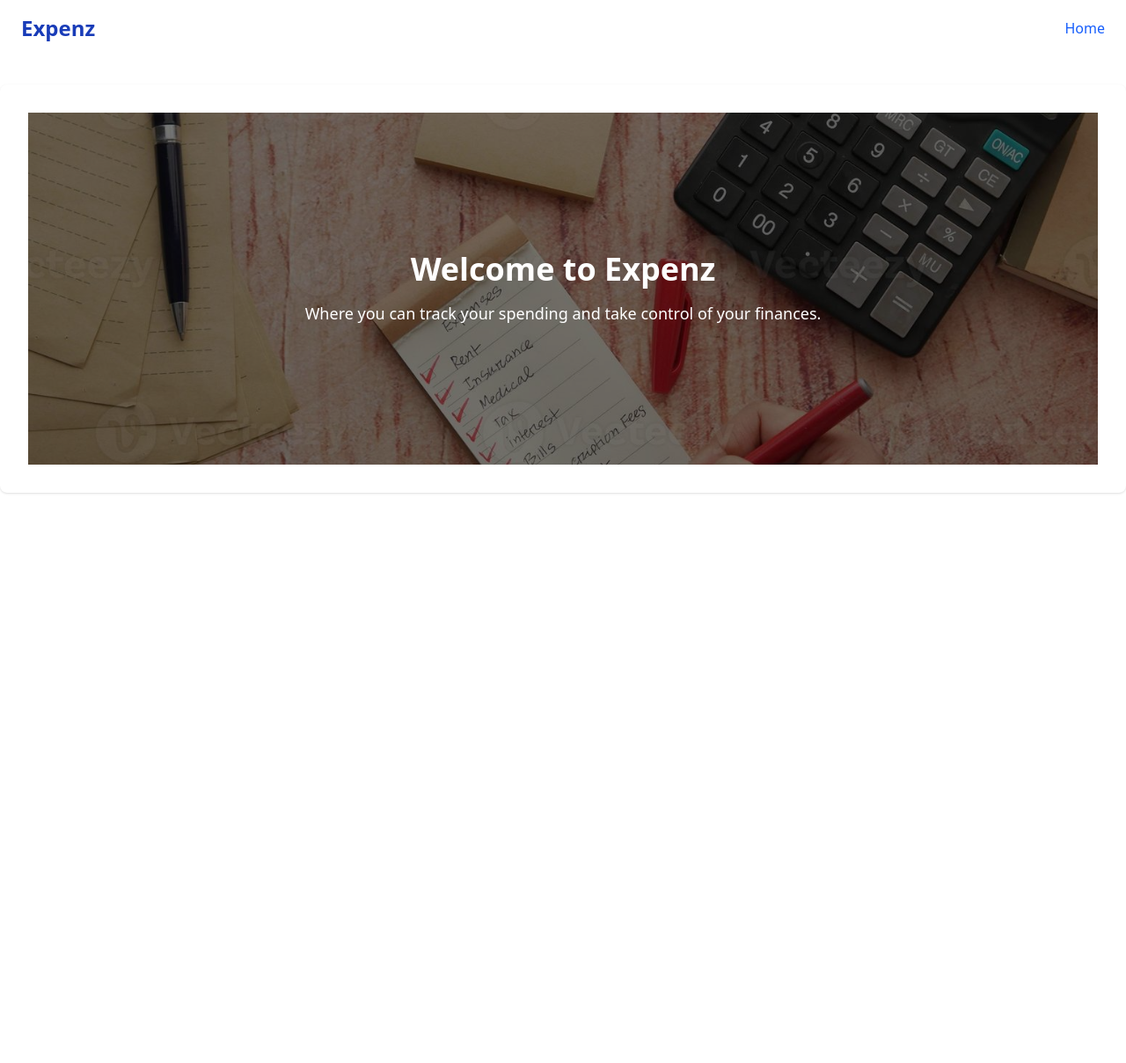
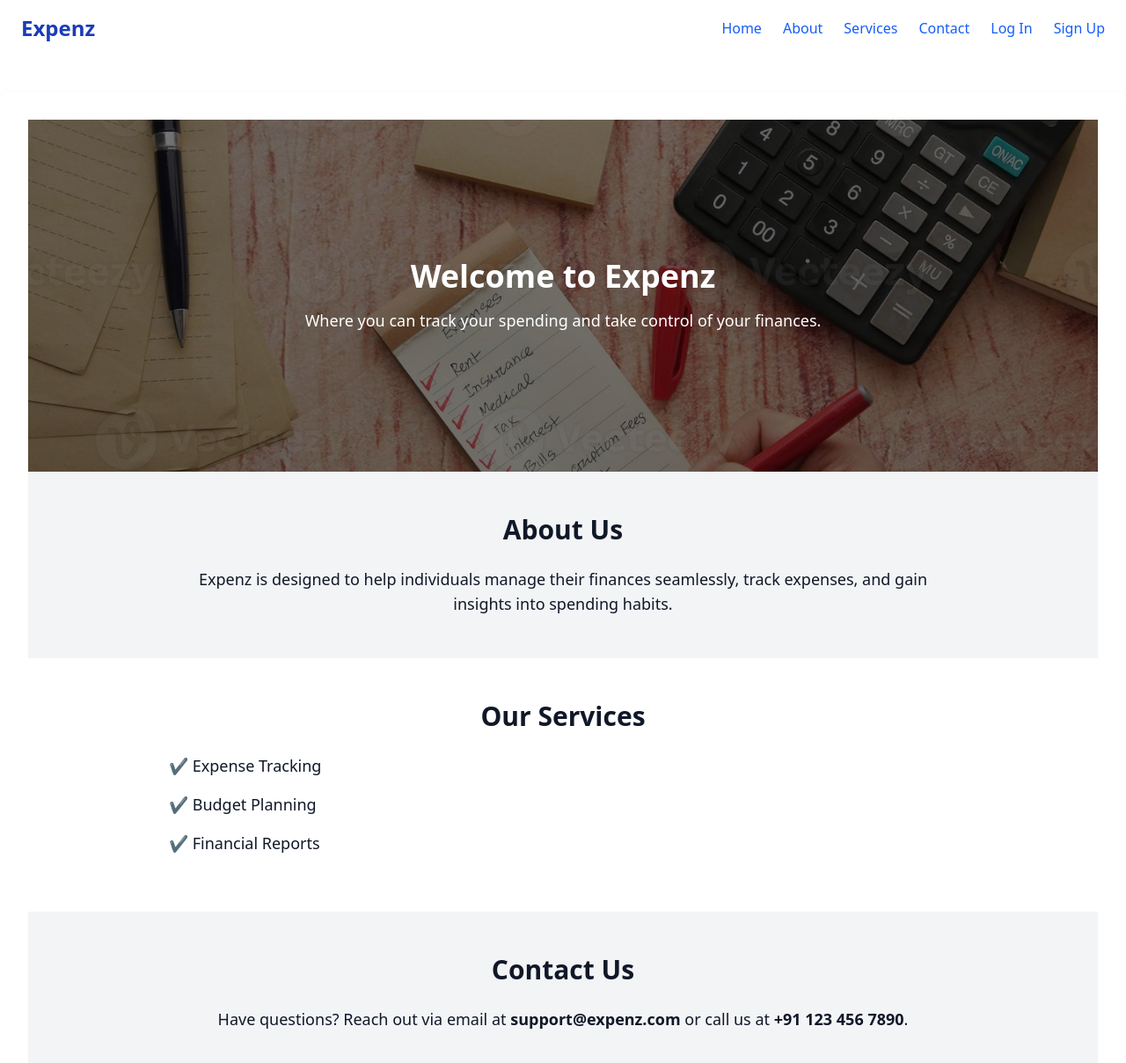
Before and after one commit to HarineCellam/CC7165509_Expense_Tracker, a React (Vite) app: page / in a window 1280 px wide. Shown: the top 1208 px of the page at 88% size. Before the commit the page ends 800 px from the top, so only its background shows below. Built offline with nearby package versions, Linux system fonts and the light colour scheme.

Commit message:
Commit Home Page

```diff
--- a/src/App.jsx
+++ b/src/App.jsx
@@ -1,26 +1,48 @@
+import { useEffect, useState } from 'react';
 import { Link, Route, BrowserRouter as Router, Routes } from 'react-router-dom';
 import './App.css';
 import Home from './pages/Home';
+import LogIn from './pages/LogIn';
+import SignUp from './pages/SignUp';
+
 
 function App() {
+
+  const [shadow, setShadow] = useState(false);
+
+  useEffect(() => {
+    const handleScroll = () => {
+      setShadow(window.scrollY > 10);
+    };
+    window.addEventListener("scroll", handleScroll);
+    return () => window.removeEventListener("scroll", handleScroll);
+  }, []);
+
 
   return (
     <Router>
       <div className='min-h-screen flex flex-col bg-white dark:bg-gray-900'>
-        <nav className='w-full shadow-md'>
+        <nav className={`w-full fixed top-0 left-0 z-50 bg-white dark:bg-gray-800 transition-shadow ${shadow ? 'shadow-md' : 'shadow-none'}`}>
           <div className='mx-auto flex justify-between items-center bg-white text-blue-800 dark:bg-gray-800 dark:text-white px-6 py-4'>
             <h1 className='text-2xl font-bold text-blue-800 dark:text-white'>
               Expenz
             </h1>
             <div className='space-x-6'>
               <Link to="/" className='text-blue-600 hover:text-blue-800 font-medium transition-colors'>Home</Link>
+              <a href="#about" className='text-blue-600 hover:text-blue-800 font-medium transition-colors'>About</a>
+              <a href="#services" className='text-blue-600 hover:text-blue-800 font-medium transition-colors'>Services</a>
+              <a href="#contact" className='text-blue-600 hover:text-blue-800 font-medium transition-colors'>Contact</a>
+              <Link to="/login" className='text-blue-600 hover:text-blue-800 font-medium transition-colors'>Log In</Link>
+              <Link to="/signup" className='text-blue-600 hover:text-blue-800 font-medium transition-colors'>Sign Up</Link>
             </div>
           </div>
         </nav>
-        <main className="flex-1 flex justify-center items-start bg-white dark:bg-gray-900 text-gray-900 dark:text-white">
+        <main className="flex-1 flex pt-[72px] justify-center items-start bg-white dark:bg-gray-900 text-gray-900 dark:text-white">
           <div className="w-full rounded-lg shadow p-8 mt-8 bg-white dark:bg-gray-800">
             <Routes>
               <Route path='/' element={<Home/>} />
+              <Route path="/login" element={<LogIn />} />
+              <Route path="/signup" element={<SignUp />} />
             </Routes>
           </div>
         </main>
@@ -29,4 +51,4 @@
   );
 }
 
-export default App
+export default App;
--- a/src/components/useDarkMode.jsx
+++ b/src/components/useDarkMode.jsx
@@ -15,6 +15,7 @@
   return [theme, setTheme];
 }
 
+// const [theme, setTheme] = useDarkMode();
 {/* <button onClick={() => setTheme(theme === 'dark' ? 'light' : 'dark')}
               className={`w-12 h-6 flex items-center bg-gray-300 dark:bg-gray-600 rounded-full p-1 transition duration-300 ease-in-out ${theme === 'dark' ? 'justify-end' : 'justify-start'}`}
               aria-label="Toggle Theme">
--- a/src/index.css
+++ b/src/index.css
@@ -1 +1,5 @@
 @import "tailwindcss";
+
+html {
+  scroll-behavior: smooth;
+}
--- a/src/pages/Home.jsx
+++ b/src/pages/Home.jsx
@@ -3,6 +3,7 @@
 function Home(){
     const navigate = useNavigate();
     return(
+        <div>
         <div className="relative h-[50vh] w-full bg-cover bg-center bg-no-repeat" style={{ backgroundImage: "url('/home-bg-img.jpg')" }}>
             <div className="absolute inset-0 bg-black/50 flex items-center justify-center">
                 <div className="text-center text-white px-6">
@@ -11,6 +12,30 @@
                 </div>
             </div>
         </div>
+
+      <section id='about' className="py-12 px-8 bg-gray-100 dark:bg-gray-800">
+        <h2 className="text-3xl font-bold text-center mb-6">About Us</h2>
+        <p className="text-lg text-center max-w-4xl mx-auto">
+          Expenz is designed to help individuals manage their finances seamlessly, track expenses, and gain insights into spending habits.
+        </p>
+      </section>
+
+      <section id='services' className="py-12 px-8 bg-white dark:bg-gray-900">
+        <h2 className="text-3xl font-bold text-center mb-6">Our Services</h2>
+        <ul className="max-w-4xl mx-auto text-lg">
+          <li className="mb-4">✔ Expense Tracking</li>
+          <li className="mb-4">✔ Budget Planning</li>
+          <li className="mb-4">✔ Financial Reports</li>
+        </ul>
+      </section>
+
+      <section id='contact' className="py-12 px-8 bg-gray-100 dark:bg-gray-800">
+        <h2 className="text-3xl font-bold text-center mb-6">Contact Us</h2>
+        <p className="text-lg text-center max-w-4xl mx-auto">
+          Have questions? Reach out via email at <span className="font-semibold">support@expenz.com</span> or call us at <span className="font-semibold">+91 123 456 7890</span>.
+        </p>
+      </section>
+      </div>
     );
 }
 
--- /dev/null
+++ b/src/pages/LogIn.jsx
@@ -0,0 +1,9 @@
+function LogIn() {
+  return (
+    <div className="min-h-screen flex items-center justify-center bg-gray-100 dark:bg-gray-800">
+      <h2 className="text-4xl font-bold">Log In</h2>
+    </div>
+  );
+}
+
+export default LogIn;
--- /dev/null
+++ b/src/pages/SignUp.jsx
@@ -0,0 +1,9 @@
+function SignUp() {
+  return (
+    <div className="min-h-screen flex items-center justify-center bg-gray-100 dark:bg-gray-800">
+      <h2 className="text-4xl font-bold">Sign Up</h2>
+    </div>
+  );
+}
+
+export default SignUp;
```
